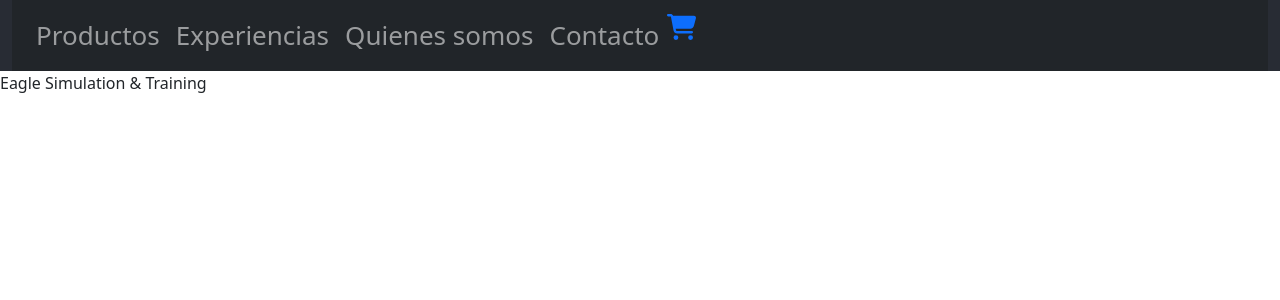
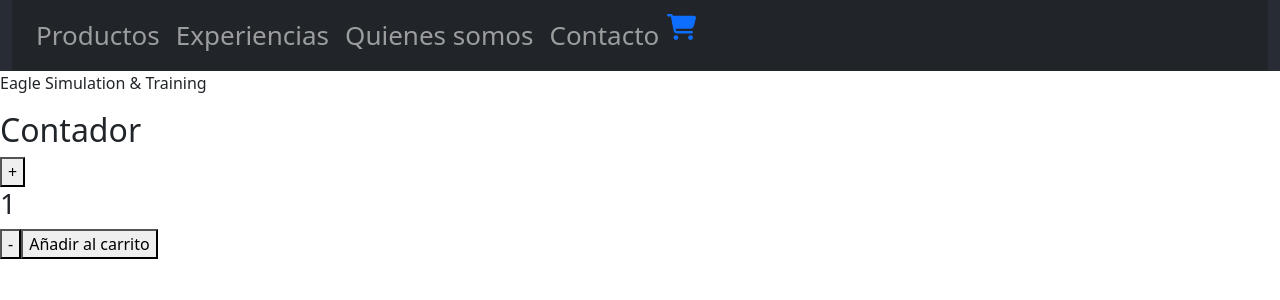
Before and after one commit to AlexCS13/eagle-contreras-v3, a React (Create React App) app: page / in a window 1280 px wide. Shown: the top 300 px of the page. Built offline with nearby package versions, Linux system fonts and the light colour scheme; the HTML template or start-up script is replaced by a standard one.

Commit message:
Integracion de ItemCount.jsx

```diff
--- a/src/App.js
+++ b/src/App.js
@@ -2,6 +2,7 @@ import './App.css';
 import 'bootstrap/dist/css/bootstrap.min.css';
 import NavBar from './components/NavBar';
 import ItemListContainer from './components/ItemListContainer';
+
 function App() {
   return (
     <div>
--- /dev/null
+++ b/src/components/ItemCount.jsx
@@ -0,0 +1,31 @@
+import React, {useState} from "react";
+import addCart from "./ItemListContainer"
+
+export default function ItemCount({stock, initial, onAdd}) {
+    const [counter, setCounter] = useState(initial);
+    // console.log(useState())
+
+    const sumar = () => {
+        if (counter<stock){
+            setCounter(counter + 1)
+        }
+    };
+
+    const restar = () => {
+        if (counter>=1){
+            setCounter(counter - 1);
+        }
+    };
+
+    return(
+        <>
+        <h2>Contador</h2>
+        <div>
+            <button onClick={sumar}>+</button>
+            <h3>{counter}</h3>
+            <button onClick={restar}>-</button>
+            <button onClick={()=>onAdd(counter, stock)}>Añadir al carrito</button>
+        </div>
+        </>
+    )
+}
--- a/src/components/ItemListContainer.js
+++ /dev/null
@@ -1,7 +0,0 @@
-function ItemListContainer(props) {
-    return(
-        <div><p>{props.greeting}</p></div>
-    );
-}
-
-export default ItemListContainer;
--- /dev/null
+++ b/src/components/ItemListContainer.jsx
@@ -0,0 +1,21 @@
+import { useState } from "react";
+import ItemCount from "./ItemCount";
+
+function ItemListContainer(props) {
+    const [addCart, setAddCart] = useState([]);
+    const onAdd = (counter, stock) =>{
+        if (stock>0){
+            setAddCart(addCart[addCart.length] = counter);
+        }
+        console.log(addCart)
+    }
+    return(
+        <div>
+            <p>{props.greeting}</p>
+            <ItemCount stock={5} initial={1} onAdd={onAdd}/>
+            <h2>{addCart}</h2>
+        </div>
+    );
+}
+
+export default ItemListContainer;
```
Also changed, not shown: src/components/CartWidget.jsx (renamed from src/components/CartWidget.js), src/components/NavBar.jsx (renamed from src/components/NavBar.js).
